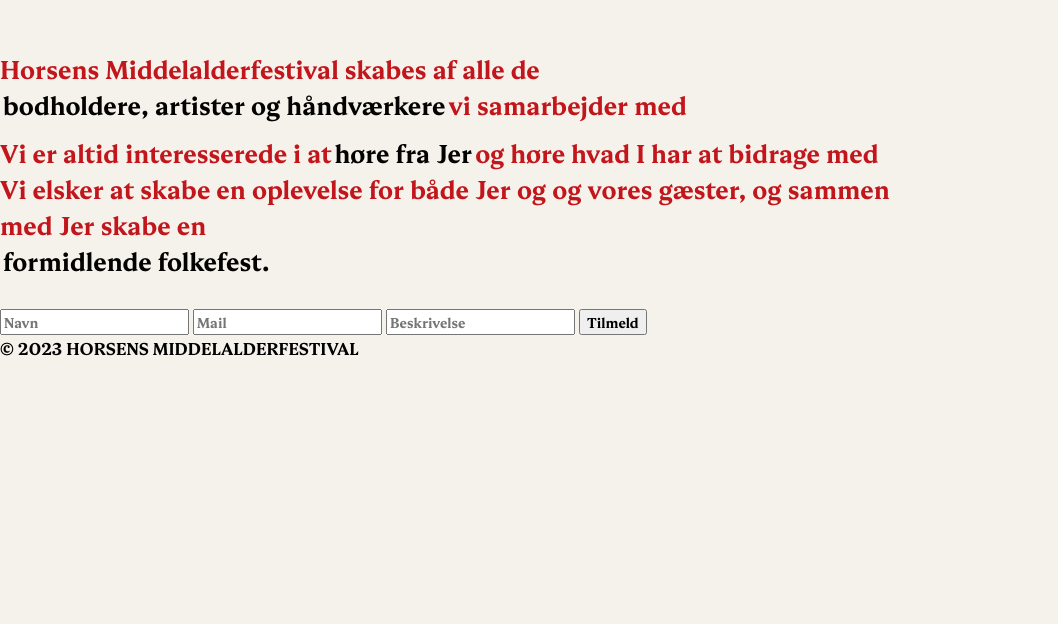
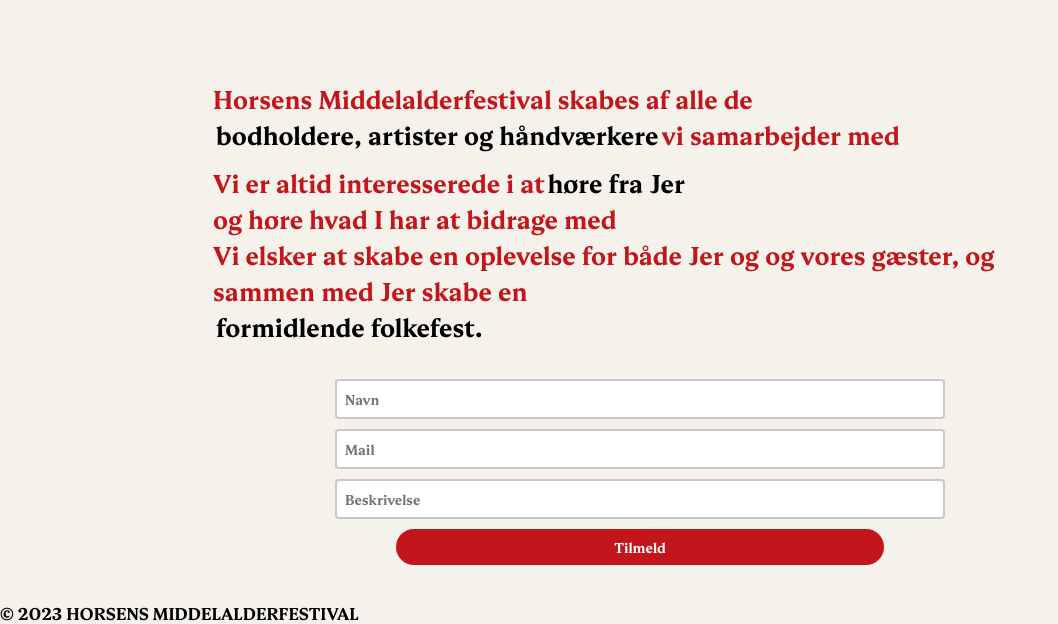
Before and after one commit to Ruskindshood/HMF, a plain HTML site: page index.html in a window 1280 px wide. Shown: the part 3580-4204 px from the top of the page, without its empty margins (0-1058 px from the left). Before the commit the page ends 3939 px from the top, so only its background shows below. Drawn offline with nearby package versions, Linux system fonts and the light colour scheme.

Commit message:
Update style.css

```diff
--- a/style.css
+++ b/style.css
@@ -340,3 +340,37 @@
     display: inline-block;
     font-size: 16px;
   }
+
+
+  .topnav {
+    display: none;
+  }
+
+  form {
+    display: flex;
+    flex-direction: column;
+    justify-content: center;
+    align-items: center;
+    padding: 30px;
+    border: none;
+    border-radius: 20px;
+  }
+
+  input {
+    width: 50%;
+    padding: 8px;
+    margin: 5px;
+    border: 2px solid #c9c9c9;
+    border-radius: 4px;
+  }
+
+
+  input[type=submit] {
+    align-self: center;
+    background: #c3161c;
+    border: none;
+    border-radius: 20px;
+    width: 40%;
+    color: #fff;
+    cursor: pointer;
+  }
```
